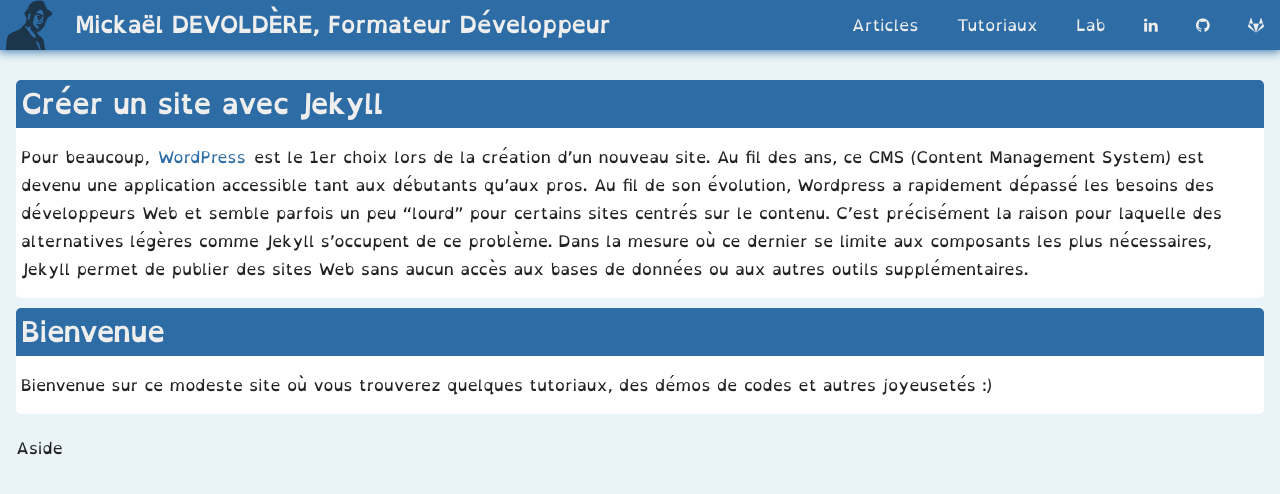
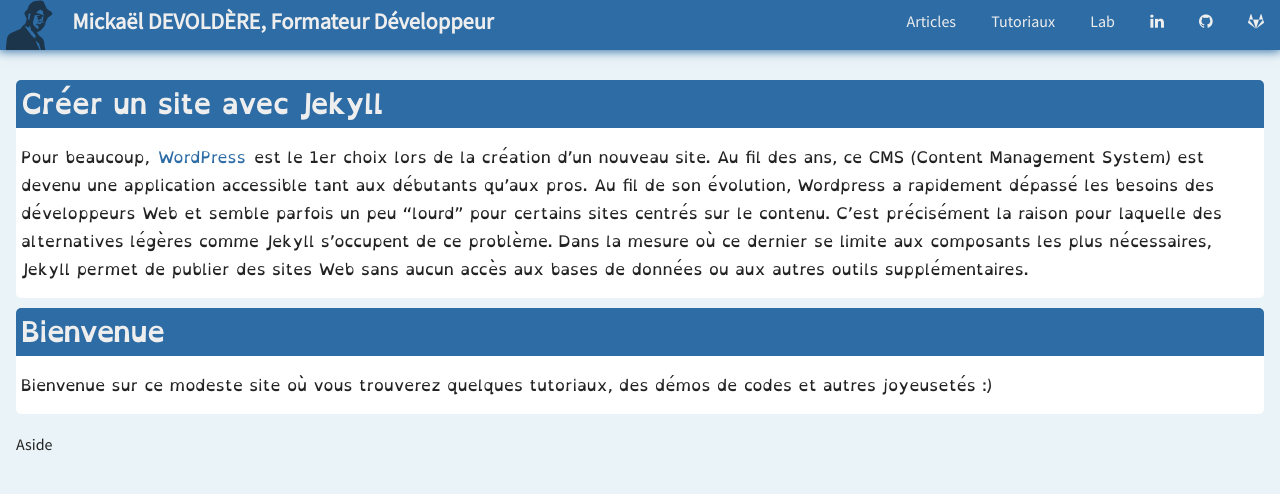
Before and after one commit to mdevoldere/mdevoldere.github.io, a Jekyll site: the page built from docs/index.md, in a window 1280 px wide. Shown: the top 494 px of the page. Built offline with Jekyll 4.4.1, drawn with Linux system fonts in a browser that asks for light colours.

Commit message:
add font

```diff
--- a/docs/assets/css/devoldere.css
+++ b/docs/assets/css/devoldere.css
@@ -46,17 +46,12 @@
 }
 
 @font-face {
-    font-family: "OpenDyslexicAlta";
-    src: url("../fonts/OpenDyslexicAlta-Regular.otf") format("truetype");
-}
-
-@font-face {
-    font-family: "OpenDyslexicMono";
-    src: url("../fonts/OpenDyslexicMono-Regular.otf") format("truetype");
+    font-family: "SourceSansPro";
+    src: url("../fonts/SourceSansPro-Regular.ttf") format("truetype");
 }
 
 body {
-    font-family: "OpenDyslexic";
+    font-family: "SourceSansPro";
     font-size: 1rem;
     margin: 0;
     padding: 3em 0 3em 0;
@@ -259,6 +254,8 @@
     background-color: #FFF;
     border-radius: 5px;
     padding-bottom: 10px;
+
+    font-family: "OpenDyslexic";
 }
 
 
```
Also changed, not shown: docs/assets/fonts/OpenDyslexic-Bold.otf (deleted), docs/assets/fonts/OpenDyslexic-BoldItalic.otf (deleted), docs/assets/fonts/OpenDyslexic-Italic.otf (deleted), docs/assets/fonts/OpenDyslexicAlta-Bold.otf (deleted), docs/assets/fonts/OpenDyslexicAlta-BoldItalic.otf (deleted), docs/assets/fonts/OpenDyslexicAlta-Italic.otf (deleted), docs/assets/fonts/OpenDyslexicAlta-Regular.otf (deleted), docs/assets/fonts/OpenDyslexicMono-Regular.otf (deleted), docs/assets/fonts/README.txt (deleted), docs/assets/fonts/SourceSansPro-Regular.ttf (added).
